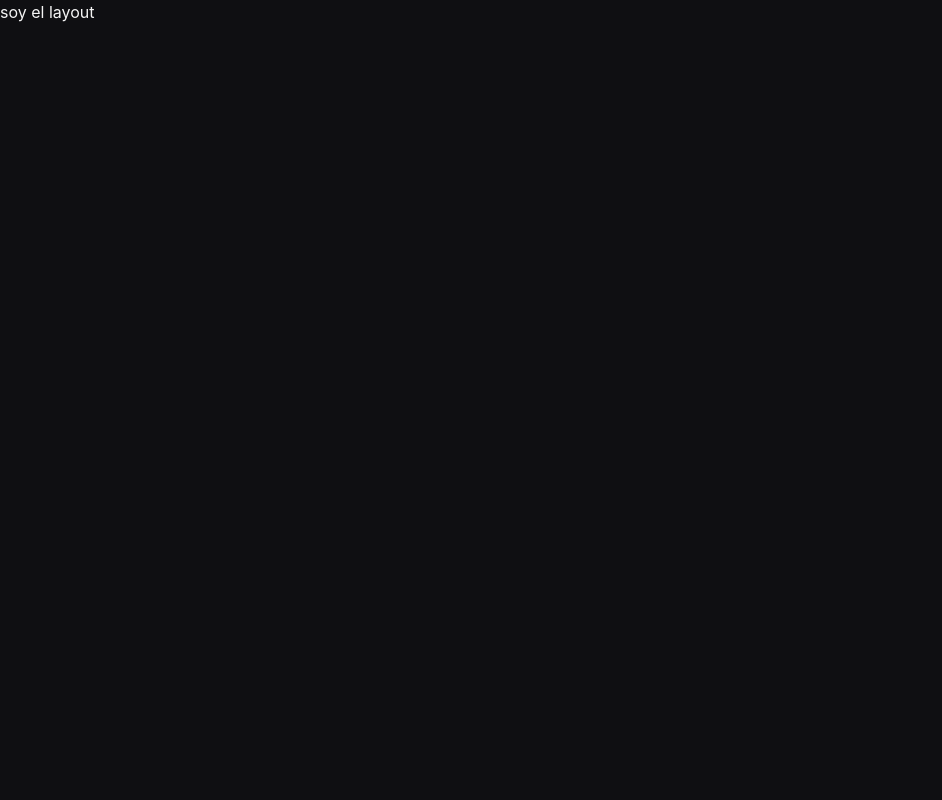
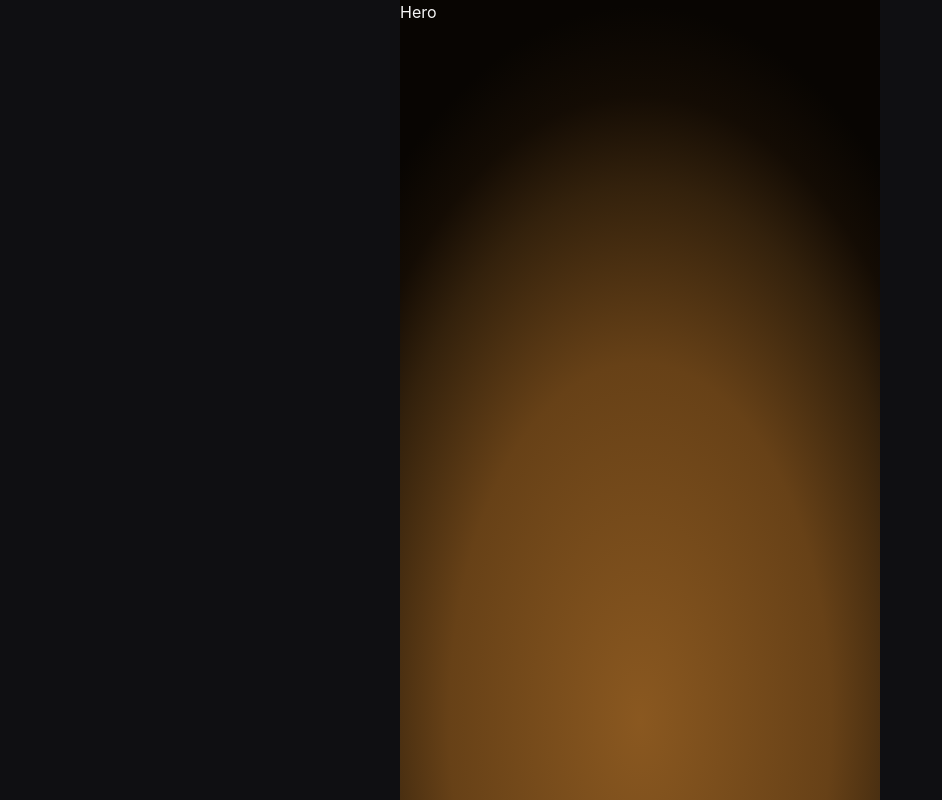
Before and after one commit to DacaxSAC/sofi-letters-new-year-landing, a React (Vite) app: page / in a window 1280 px wide. Shown: the top 800 px of the page, without its empty margins (0-942 px from the left). Built offline with nearby package versions, Linux system fonts and the light colour scheme.

Commit message:
feat: add initial UI sections (Hero, Remember, Recap, Final) and integrate them into the main layout component.

```diff
--- a/src/layout/Layout.jsx
+++ b/src/layout/Layout.jsx
@@ -1,7 +1,16 @@
+import styles from './Layout.module.css'
+
+import { Hero, Remember, Recap, Final } from '../sections'
+
 export const Layout = () => {
     return (
-        <div>
-            soy el layout
+        <div className={styles.layout} id="layout">
+            <main>
+                <Hero />
+                <Remember />
+                <Recap />
+                <Final />
+            </main>
         </div>
     )
 }
--- a/src/layout/layout.module.css
+++ b/src/layout/layout.module.css
@@ -0,0 +1,14 @@
+.layout {
+    display: flex;
+    justify-content: center;
+    align-items: center;
+
+    width: 100vw;
+    min-height: 100vh;
+}
+
+.layout main {
+    width: 100%;
+    max-width: 480px;
+    min-height: 100vh;
+}
--- /dev/null
+++ b/src/sections/final/Final.jsx
@@ -0,0 +1,9 @@
+import styles from './Final.module.css'
+
+export const Final = () => {
+    return (
+        <div className={styles.final} id="final">
+            Final
+        </div>
+    )
+}
--- /dev/null
+++ b/src/sections/final/Final.module.css
@@ -0,0 +1,19 @@
+.final {
+    width: 100%;
+    min-height: 100vh;
+    background-color: #1B1B1B;
+    position: relative;
+}
+
+.final:after {
+    content: "";
+    position: absolute;
+    top: 0;
+    left: 0;
+    right: 0;
+    bottom: 0;
+    background-image: url('../../assets/counter-mask.webp');
+    background-position: center;
+    background-size: cover;
+    background-repeat: no-repeat;
+}
--- /dev/null
+++ b/src/sections/hero/Hero.jsx
@@ -0,0 +1,9 @@
+import styles from './Hero.module.css'
+
+export const Hero = () => {
+    return (
+        <div className={styles.hero} id="hero">
+            Hero
+        </div>
+    )
+}
--- /dev/null
+++ b/src/sections/hero/Hero.module.css
@@ -0,0 +1,6 @@
+.hero {
+    width: 100%;
+    min-height: 100vh;
+
+    background: radial-gradient(79.51% 89.3% at 50% 90.05%, #8A5820 0%, #674117 50%, #33210C 75%, #140C04 87.5%, #080502 100%);
+}
--- /dev/null
+++ b/src/sections/index.js
@@ -0,0 +1,4 @@
+export { Hero } from './hero/Hero'
+export { Remember } from './remember/Remember'
+export { Recap } from './recap/Recap'
+export { Final } from './final/Final'
--- /dev/null
+++ b/src/sections/recap/Recap.jsx
@@ -0,0 +1,9 @@
+import styles from './Recap.module.css'
+
+export const Recap = () => {
+    return (
+        <div className={styles.recap} id="recap">
+            Recap
+        </div>
+    )
+}
--- /dev/null
+++ b/src/sections/recap/Recap.module.css
@@ -0,0 +1,6 @@
+.recap {
+    width: 100%;
+    min-height: 100vh;
+
+    background: #000;
+}
--- /dev/null
+++ b/src/sections/remember/Remember.jsx
@@ -0,0 +1,9 @@
+import styles from './Remember.module.css'
+
+export const Remember = () => {
+    return (
+        <div className={styles.remember} id="remember">
+            Remember
+        </div>
+    )
+}
--- /dev/null
+++ b/src/sections/remember/Remember.module.css
@@ -0,0 +1,6 @@
+.remember {
+    width: 100%;
+    min-height: 100vh;
+
+    background: #83541E;
+}
```
Also changed, not shown: src/assets/counter-mask.webp (added).
